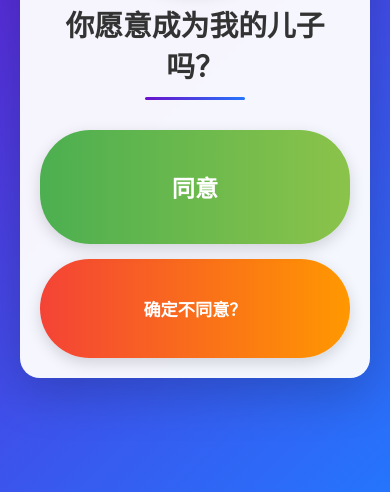
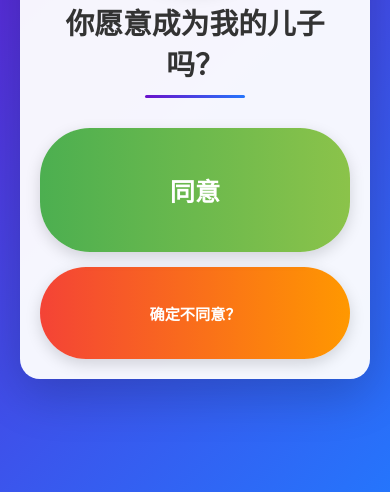
Before and after one commit to oneyuan240/-, a plain HTML site: page index.html in a window 390 px wide. Both pictures are taken after a click on the button "不同意". Shown: the part 352-844 px from the top of the page. Drawn offline with Linux system fonts and the light colour scheme.

Commit message:
index.html

```diff
--- a/index.html
+++ b/index.html
@@ -73,12 +73,15 @@
             border-radius: 3px;
         }
 
-        .buttons {
+        .buttons-container {
+            position: relative;
+            width: 100%;
+            margin-top: 30px;
             display: flex;
             justify-content: center;
             gap: 30px;
-            margin-top: 30px;
-            position: relative;
+            /* 允许按钮超出容器范围 */
+            overflow: visible;
         }
 
         .btn {
@@ -87,24 +90,28 @@
             border: none;
             border-radius: 50px;
             cursor: pointer;
-            transition: all 0.4s ease;
+            transition: all 0.5s cubic-bezier(0.68, -0.55, 0.27, 1.55); /* 弹性动画 */
             font-weight: bold;
             box-shadow: 0 5px 15px rgba(0, 0, 0, 0.15);
+            flex-shrink: 0; /* 防止按钮被压缩 */
         }
 
         .btn-agree {
             background: linear-gradient(to right, #4caf50, #8bc34a);
             color: white;
             z-index: 10;
+            transform-origin: center;
         }
 
         .btn-disagree {
             background: linear-gradient(to right, #f44336, #ff9800);
             color: white;
+            transform-origin: center;
+            position: relative;
         }
 
         .btn-agree:hover {
-            transform: translateY(-3px);
+            transform: translateY(-3px) scale(1.05);
             box-shadow: 0 8px 20px rgba(76, 175, 80, 0.4);
         }
 
@@ -154,6 +161,16 @@
             100% { transform: scale(1); }
         }
 
+        @keyframes shake {
+            0%, 100% { transform: translateX(0); }
+            25% { transform: translateX(-5px); }
+            75% { transform: translateX(5px); }
+        }
+
+        .shake {
+            animation: shake 0.3s ease-in-out;
+        }
+
         /* 响应式设计 */
         @media (max-width: 600px) {
             .card {
@@ -164,7 +181,7 @@
                 font-size: 1.8rem;
             }
 
-            .buttons {
+            .buttons-container {
                 flex-direction: column;
                 gap: 15px;
             }
@@ -183,7 +200,7 @@
             </div>
             <h1>你愿意成为我的儿子吗？</h1>
 
-            <div class="buttons">
+            <div class="buttons-container">
                 <button class="btn btn-agree" id="agreeBtn">同意</button>
                 <button class="btn btn-disagree" id="disagreeBtn">不同意</button>
             </div>
@@ -202,6 +219,7 @@
             const agreeBtn = document.getElementById('agreeBtn');
             const disagreeBtn = document.getElementById('disagreeBtn');
             const resultDiv = document.getElementById('result');
+            const buttonsContainer = document.querySelector('.buttons-container');
             let disagreeCount = 0;
             const disagreeTexts = [
                 "再想想？",
@@ -219,33 +237,48 @@
             disagreeBtn.addEventListener('click', function() {
                 disagreeCount++;
 
-                // 放大同意按钮
+                // 放大同意按钮 (挤压效果)
                 const currentSize = parseFloat(getComputedStyle(agreeBtn).fontSize);
-                agreeBtn.style.fontSize = (currentSize + 4) + 'px';
+                agreeBtn.style.fontSize = (currentSize + 6) + 'px'; // 增加放大力度
 
                 const currentPadding = parseFloat(getComputedStyle(agreeBtn).paddingLeft);
-                agreeBtn.style.padding = currentPadding + 'px ' + (currentPadding + 10) + 'px';
+                agreeBtn.style.padding = (currentPadding + 4) + 'px ' + (currentPadding + 20) + 'px';
 
-                // 更改不同意按钮文本并缩小
+                // 缩小不同意按钮 (被挤压)
+                const currentDisagreeSize = parseFloat(getComputedStyle(disagreeBtn).fontSize);
+                if (currentDisagreeSize > 8) {
+                    disagreeBtn.style.fontSize = (currentDisagreeSize - 4) + 'px'; // 增加缩小力度
+
+                    const currentDisagreePadding = parseFloat(getComputedStyle(disagreeBtn).paddingLeft);
+                    if (currentDisagreePadding > 5) {
+                        disagreeBtn.style.padding = (currentDisagreePadding - 5) + 'px ' + (currentDisagreePadding - 5) + 'px';
+                    }
+                }
+
+                // 更改不同意按钮文本
                 if (disagreeCount < disagreeTexts.length) {
                     disagreeBtn.textContent = disagreeTexts[disagreeCount];
                 } else {
                     disagreeBtn.textContent = disagreeTexts[disagreeTexts.length - 1];
                 }
 
-                const currentDisagreeSize = parseFloat(getComputedStyle(disagreeBtn).fontSize);
-                if (currentDisagreeSize > 8) {
-                    disagreeBtn.style.fontSize = (currentDisagreeSize - 2) + 'px';
+                // 添加抖动效果，增加趣味性
+                disagreeBtn.classList.add('shake');
+                setTimeout(() => {
+                    disagreeBtn.classList.remove('shake');
+                }, 300);
 
-                    const currentDisagreePadding = parseFloat(getComputedStyle(disagreeBtn).paddingLeft);
-                    if (currentDisagreePadding > 5) {
-                        disagreeBtn.style.padding = (currentDisagreePadding - 3) + 'px ' + (currentDisagreePadding - 3) + 'px';
-                    }
-                }
+                // 如果点击次数过多，将不同意按钮移出屏幕
+                if (disagreeCount > 8) {
+                    // 通过缩小和透明度变化实现"被挤出"效果
+                    disagreeBtn.style.transform = 'scale(0.1)';
+                    disagreeBtn.style.opacity = '0';
+                    disagreeBtn.style.pointerEvents = 'none'; // 禁止再次点击
 
-                // 如果点击次数过多，隐藏不同意按钮
-                if (disagreeCount > 10) {
-                    disagreeBtn.style.display = 'none';
+                    // 最后完全隐藏
+                    setTimeout(() => {
+                        disagreeBtn.style.display = 'none';
+                    }, 500);
                 }
             });
 
@@ -254,7 +287,7 @@
                 resultDiv.style.display = 'block';
 
                 // 隐藏问题和按钮
-                document.querySelector('.buttons').style.display = 'none';
+                document.querySelector('.buttons-container').style.display = 'none';
                 document.querySelector('h1').style.display = 'none';
                 document.querySelector('.image-container').style.display = 'none';
             });
```
